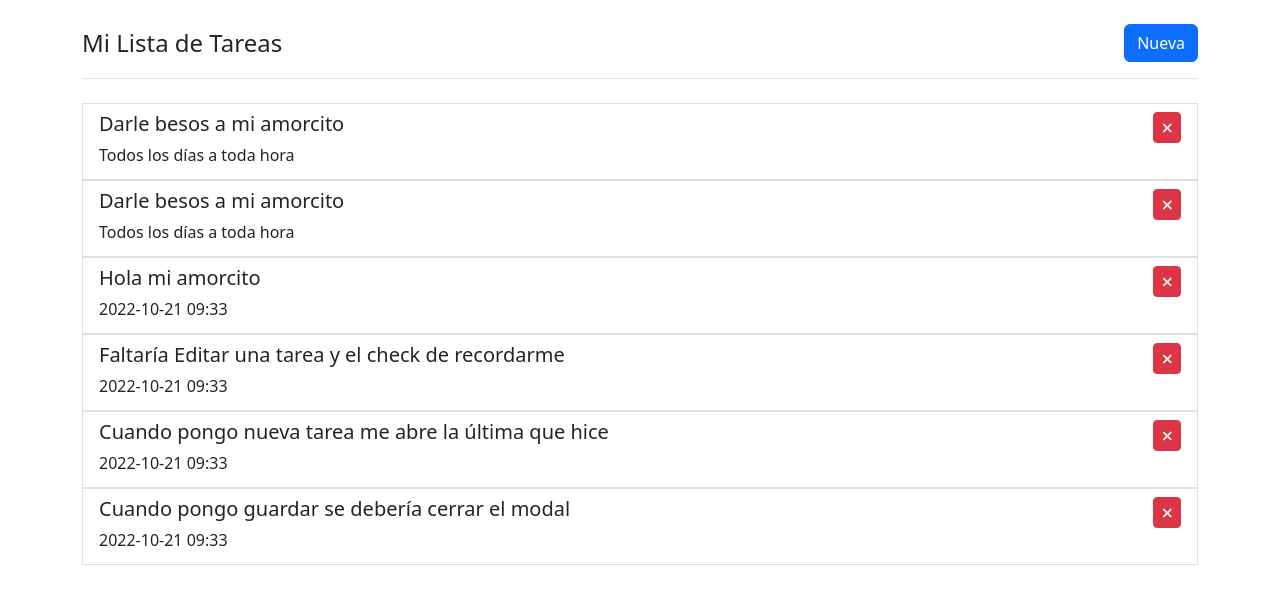
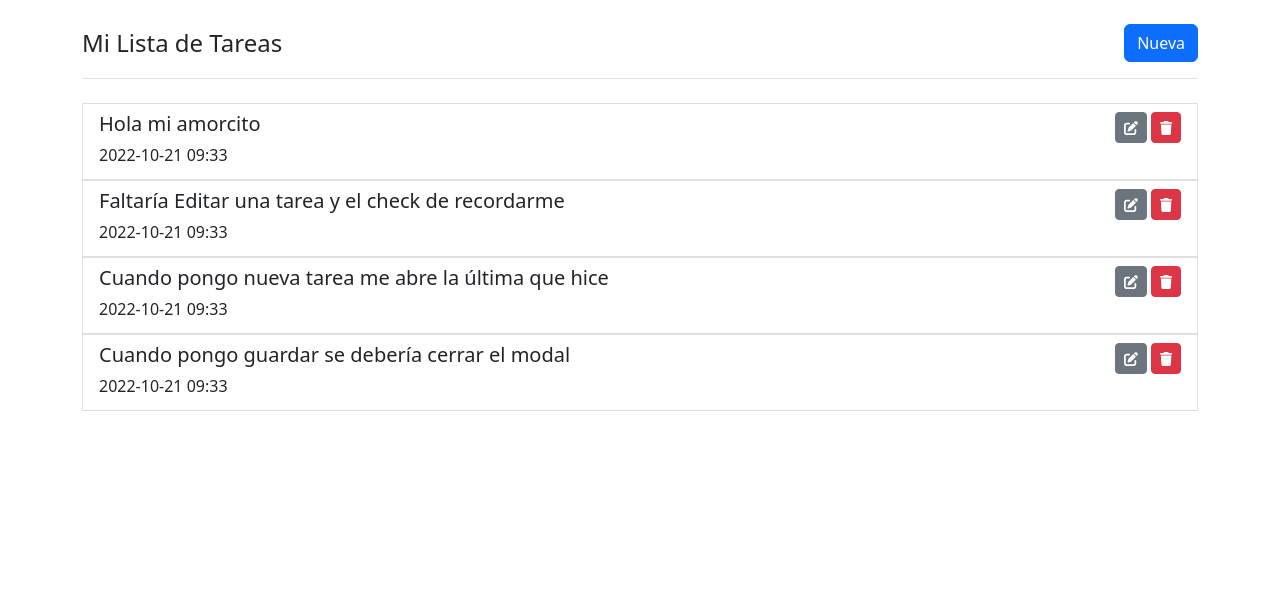
Before and after one commit to MariNaselli/project-task-list, an Angular app: page / in a window 1280 px wide. Shown: the top 604 px of the page. Built offline with nearby package versions, Linux system fonts and the light colour scheme; data requests are answered from the project's data file.

Commit message:
Agrego boton Editar

```diff
--- a/db.json
+++ b/db.json
@@ -1,17 +1,5 @@
 {
   "tasks": [
-    {
-      "id": 1,
-      "text": "Darle besos a mi amorcito",
-      "day": "Todos los días a toda hora",
-      "reminder": true
-    },
-    {
-      "id": 2,
-      "text": "Darle besos a mi amorcito",
-      "day": "Todos los días a toda hora",
-      "reminder": true
-    },
     {
       "text": "Hola mi amorcito",
       "day": "2022-10-21 09:33",
--- a/src/app/components/tasks-item/tasks-item.component.html
+++ b/src/app/components/tasks-item/tasks-item.component.html
@@ -1,14 +1,22 @@
-
 <div class="list-group-item list-group-item-action">
   <div class="d-flex w-100 justify-content-between">
     <h5 class="mb-1">{{ task.text }}</h5>
-    <button
-      type="button"
-      class="btn btn-danger btn-sm"
-      (click)="onDelete(task)"
-    >
-      <fa-icon [icon]="faTimes"></fa-icon>
-    </button>
+    <div>
+      <button
+        type="button"
+        class="btn btn-secondary btn-sm"
+        (click)="onEdit(task)"
+      >
+        <fa-icon [icon]="faIconEditar"></fa-icon>
+      </button>
+      <button
+        type="button"
+        class="btn btn-danger btn-sm ms-1"
+        (click)="onDelete(task)"
+      >
+        <fa-icon [icon]="faIconEliminar"></fa-icon>
+      </button>
+    </div>
   </div>
   <p class="mb-1">{{ task.day }}</p>
 </div>
--- a/src/app/components/tasks-item/tasks-item.component.ts
+++ b/src/app/components/tasks-item/tasks-item.component.ts
@@ -1,7 +1,11 @@
 import { Component, OnInit, Input, Output, EventEmitter } from '@angular/core';
 import { TaskInterface } from 'src/app/task';
 import { TASKS_MOCKS } from 'src/app/mock-tasks';
-import { faSwatchbook, faTimes } from '@fortawesome/free-solid-svg-icons';
+import {
+  faSwatchbook,
+  faTrash,
+  faPenToSquare,
+} from '@fortawesome/free-solid-svg-icons';
 import swal from 'sweetalert2';
 
 @Component({
@@ -12,13 +16,33 @@ import swal from 'sweetalert2';
 export class TasksItemComponent implements OnInit {
   @Input() task: TaskInterface = TASKS_MOCKS[0];
   @Output() OnDeleteTask: EventEmitter<TaskInterface> = new EventEmitter();
-  faTimes = faTimes;
+
+
+
+  faIconEliminar = faTrash;
+  faIconEditar = faPenToSquare;
 
   constructor() {}
 
   ngOnInit(): void {}
 
   onDelete(task: TaskInterface) {
+    this.mostrarAlerta(task);
+  }
+
+  onEdit(task:TaskInterface) {
+    console.log("Editar");
+    console.log(task);
+
+    this.abrirModalConEstosDatos(task);
+
+  }
+
+  abrirModalConEstosDatos(task: TaskInterface){
+   // traer al modal this.;
+  }
+
+  mostrarAlerta(task: TaskInterface) {
     //MOSTRAMOS EL MENSAJE DE CONFIRMACIÓN
     swal
       .fire({
@@ -33,7 +57,6 @@ export class TasksItemComponent implements OnInit {
       })
       .then((swal_result) => {
         if (swal_result.isConfirmed) {
-
           //LLAMAMOS AL SERVICIO PARA ELIMINAR LA TAREA
           this.OnDeleteTask.emit(task);
 
--- a/src/app/components/tasks/tasks.component.html
+++ b/src/app/components/tasks/tasks.component.html
@@ -9,5 +9,6 @@
 </div>
 
 <div class="alert alert-danger" role="alert" *ngIf="showError">
-  No se pudieron cargar las tareas: Puede que el servidor de base de datos no esté disponible
+  No se pudieron cargar las tareas: Puede que el servidor de base de datos no esté disponible.
+  Ejecutar <strong> npm run server</strong>
 </div>
--- a/src/index.html
+++ b/src/index.html
@@ -1,5 +1,5 @@
 <!DOCTYPE html>
-<html lang="en">
+<html lang="es-AR">
   <head>
     <meta charset="utf-8" />
     <title>ListaTareas</title>
```
